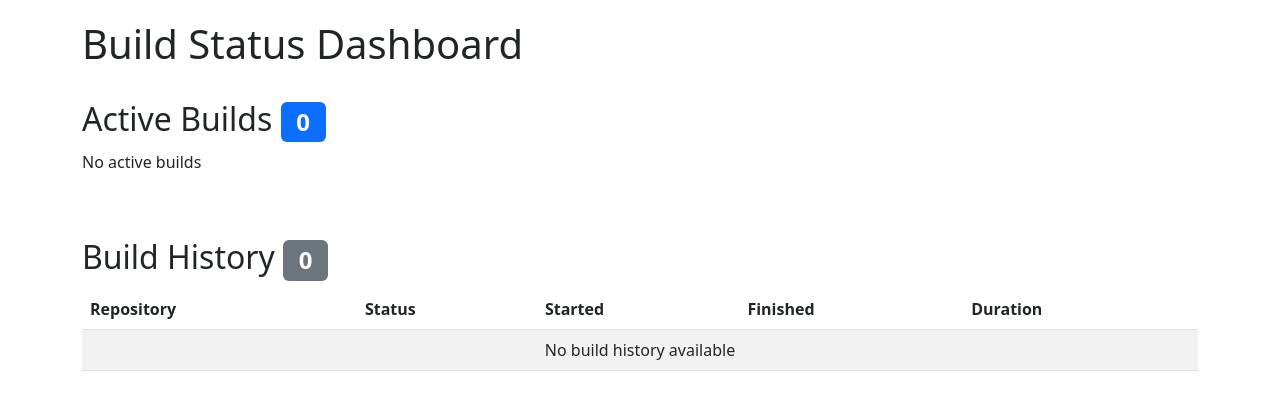
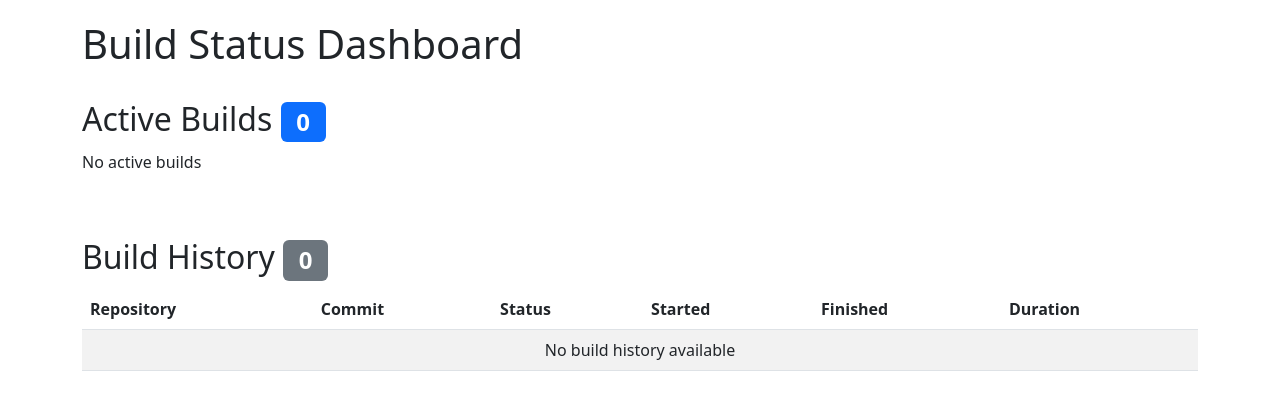
Before and after one commit to bfritscher/interschool-builder, a Flask app: page /status in a window 1280 px wide. Shown: the top 410 px of the page. Run offline with Flask 3, Linux system fonts and the light colour scheme.

Commit message:
add commit to status and fix timezone

```diff
--- a/main.py
+++ b/main.py
@@ -6,6 +6,7 @@ import time
 import logging
 import datetime
 from threading import Thread, Lock
+from datetime import timezone, timedelta
 
 
 from flask import Flask, request, render_template, jsonify
@@ -26,8 +27,11 @@ build_history = []
 build_lock = Lock()
 MAX_HISTORY = 50  # Maximum number of builds to keep in history
 
+# Set timezone (UTC+1)
+SERVER_TZ = timezone(timedelta(hours=1))
+
 # Function to update build status
-def update_build_status(org, repo, status, start_time=None, end_time=None, state=None):
+def update_build_status(org, repo, status, start_time=None, end_time=None, state=None, commit_id=None):
     with build_lock:
         build_id = f"{org}/{repo}"
 
@@ -36,14 +40,15 @@ def update_build_status(org, repo, status, start_time=None, end_time=None, state
                 "org": org,
                 "repo": repo,
                 "status": "building",
-                "start_time": start_time or datetime.datetime.now(),
-                "state": "running"
+                "start_time": start_time or datetime.datetime.now(SERVER_TZ),
+                "state": "running",
+                "commit_id": commit_id
             }
         elif status == "finished":
             if build_id in build_threads:
                 build_info = build_threads[build_id]
                 build_info["status"] = "completed"
-                build_info["end_time"] = end_time or datetime.datetime.now()
+                build_info["end_time"] = end_time or datetime.datetime.now(SERVER_TZ)
                 build_info["duration"] = (build_info["end_time"] - build_info["start_time"]).total_seconds()
                 build_info["state"] = state or "unknown"
 
@@ -125,13 +130,13 @@ def status_page():
     return render_template('status.html',
                           active_builds=active_builds,
                           build_history=history,
-                          now=datetime.datetime.now())
+                          now=datetime.datetime.now(SERVER_TZ))
 
 
 def build(org, repo, override='', commit_id=None):
     repo_lower = repo.lower().replace(CHECK_PREFIX, '')
-    start_time = datetime.datetime.now()
-    update_build_status(org, repo, "started", start_time)
+    start_time = datetime.datetime.now(SERVER_TZ)
+    update_build_status(org, repo, "started", start_time, commit_id=commit_id)
 
     image_name = repo
     workdir = f'/app/data/{repo}{override[:-1]}'
@@ -209,8 +214,8 @@ def build(org, repo, override='', commit_id=None):
     state = run_build_cmd("Alpine")
     app.logger.info(f'CONTAINER {repo} STARTED')
 
-    end_time = datetime.datetime.now()
-    update_build_status(org, repo, "finished", start_time, end_time, state)
+    end_time = datetime.datetime.now(SERVER_TZ)
+    update_build_status(org, repo, "finished", start_time, end_time, state, commit_id)
 
     if commit_id:
         update_status(org, repo, repo_lower, commit_id, state)
--- a/templates/status.html
+++ b/templates/status.html
@@ -14,6 +14,9 @@
         body { padding: 20px; }
         .timestamp { font-size: 0.8rem; color: #6c757d; }
         .auto-refresh { margin-left: 15px; }
+        .commit-id { font-family: monospace; font-size: 0.85rem; }
+        .commit-link { color: #0366d6; text-decoration: none; }
+        .commit-link:hover { text-decoration: underline; }
     </style>
 </head>
 <body>
@@ -38,6 +41,14 @@
                                 {{ ((now - build.start_time).total_seconds() / 60)|int }} mins
                                 {{ ((now - build.start_time).total_seconds() % 60)|int }} secs
                             </span></p>
+                            {% if build.commit_id %}
+                            <p>Commit:
+                                <a href="https://github.com/{{ build.org }}/{{ build.repo }}/commit/{{ build.commit_id }}"
+                                   target="_blank" class="commit-link">
+                                    <span class="commit-id">{{ build.commit_id[:8] }}</span>
+                                </a>
+                            </p>
+                            {% endif %}
                         </div>
                     </div>
                 </div>
@@ -55,6 +66,7 @@
                 <thead>
                     <tr>
                         <th>Repository</th>
+                        <th>Commit</th>
                         <th>Status</th>
                         <th>Started</th>
                         <th>Finished</th>
@@ -66,6 +78,16 @@
                         {% for build in build_history %}
                         <tr>
                             <td>{{ build.org }}/{{ build.repo }}</td>
+                            <td>
+                                {% if build.commit_id %}
+                                <a href="https://github.com/{{ build.org }}/{{ build.repo }}/commit/{{ build.commit_id }}"
+                                   target="_blank" class="commit-link">
+                                    <span class="commit-id">{{ build.commit_id[:8] }}</span>
+                                </a>
+                                {% else %}
+                                -
+                                {% endif %}
+                            </td>
                             <td>
                                 {% if build.state == 'success' %}
                                 <span class="status-success">Success</span>
@@ -80,7 +102,7 @@
                         {% endfor %}
                     {% else %}
                         <tr>
-                            <td colspan="5" class="text-center">No build history available</td>
+                            <td colspan="6" class="text-center">No build history available</td>
                         </tr>
                     {% endif %}
                 </tbody>
@@ -92,7 +114,7 @@
         // Auto refresh functionality
         setInterval(() => {
             window.location.reload();
-        }, 10000);
+                        }, 10000);
 
         // Real-time duration update for active builds
         function updateDurations() {
```
Also changed, not shown: README.md, 2 other files.
